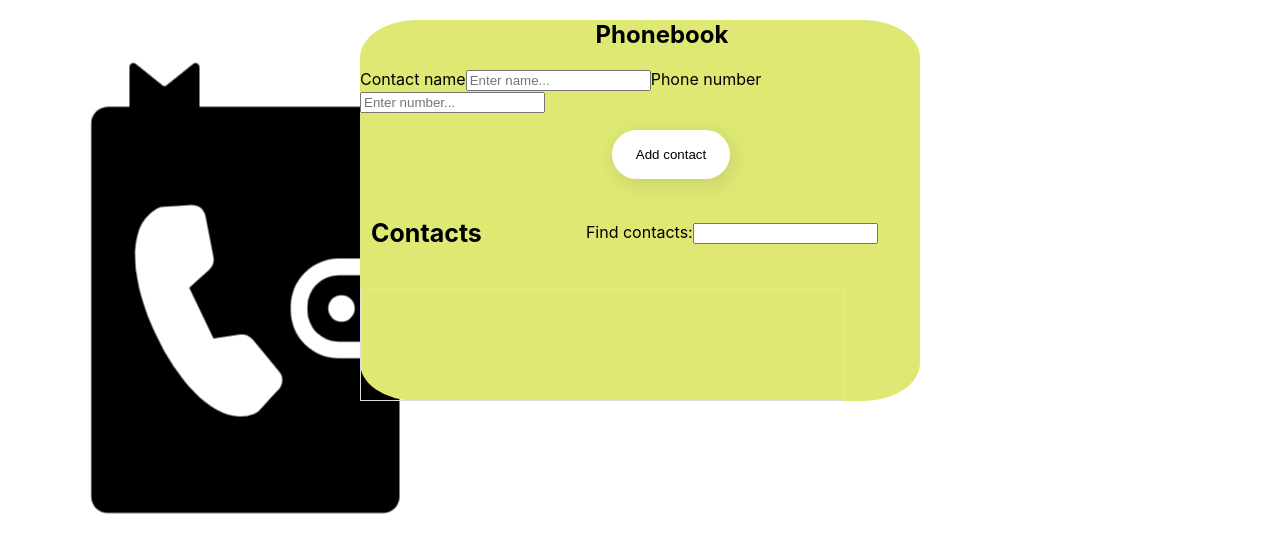
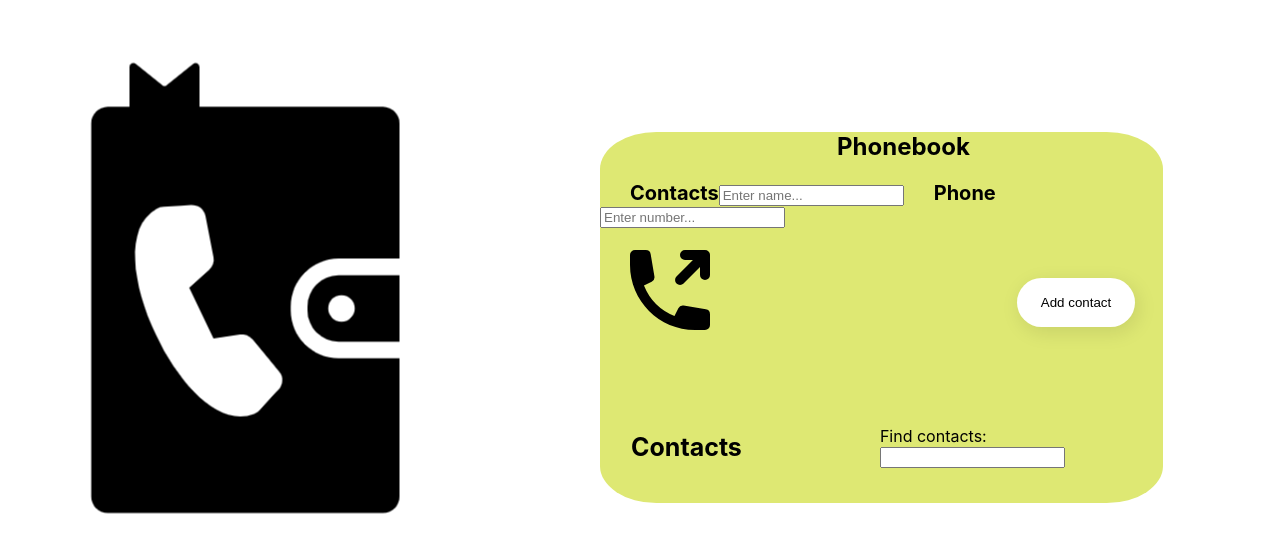
Before and after one commit to Anton240896/Anton240896-goit-react-hw-03-phonebook, a React (Create React App) app: page / in a window 1280 px wide. Shown: the top 552 px of the page. Built offline with nearby package versions, Linux system fonts and the light colour scheme.

Commit message:
add style

```diff
--- a/package.json
+++ b/package.json
@@ -11,6 +11,7 @@
     "nanoid": "^5.0.1",
     "react": "^18.1.0",
     "react-dom": "^18.1.0",
+    "react-icons": "^4.11.0",
     "react-scripts": "5.0.1",
     "styled-components": "^6.0.8",
     "web-vitals": "^2.1.3",
--- a/src/components/App.styled.js
+++ b/src/components/App.styled.js
@@ -1,19 +1,26 @@
 import styled from 'styled-components';
 
 export const Container = styled.section`
-  width: 560px;
+  width: 563px;
+  margin-top: 132px;
   min-height: 100px;
-  margin-left: auto;
+  margin-left: 600px;
   margin-right: auto;
   background-color: #dee873;
   border-radius: 10%;
+
+  svg {
+    position: absolute;
+    top: 240px;
+    left: 620px;
+  }
 `;
 
 export const ContactFilter = styled.div`
   display: flex;
   align-items: center;
-  gap: 104px;
-  margin-left: 11px;
+  gap: 138px;
+  margin-left: 31px;
   margin-top: 80px;
 `;
 
--- a/src/components/Contact/contact.styled.js
+++ b/src/components/Contact/contact.styled.js
@@ -5,6 +5,7 @@ export const ContactContainer = styled.li`
   align-items: flex-end;
   font-weight: bold;
   gap: 40px;
+  margin-bottom: 20px;
 
   button {
     width: 65px;
--- a/src/components/ContactForm/contactForm.jsx
+++ b/src/components/ContactForm/contactForm.jsx
@@ -1,7 +1,8 @@
 import React from 'react';
-import { Button } from './contactForm.styled';
+import { Button, LabelStyled } from './contactForm.styled';
 import { Formik, Form, Field } from 'formik';
 import * as Yup from 'yup';
+import { HiPhoneOutgoing } from 'react-icons/hi';
 
 //solution 1
 
@@ -98,11 +99,12 @@ export const ContactForm = ({ addContact }) => {
       }}
     >
       {() => (
-        <Form className="form">
-          <label htmlFor="name">Contact name</label>
+        <Form>
+          <HiPhoneOutgoing size={100} />
+          <LabelStyled htmlFor="name">Contacts</LabelStyled>
           <Field name="name" type="text" placeholder="Enter name..." />
 
-          <label htmlFor="number">Phone number </label>
+          <LabelStyled htmlFor="number">Phone</LabelStyled>
           <Field name="number" type="text" placeholder="Enter number..." />
 
           <Button className="form__btn" type="submit">
--- a/src/components/ContactForm/contactForm.styled.js
+++ b/src/components/ContactForm/contactForm.styled.js
@@ -11,23 +11,20 @@ export const FormStyled = styled.form`
 `;
 
 export const Button = styled.button`
-  position: absolute;
-  top: 130px;
   min-width: 118px;
   height: 49px;
   background-color: white;
-
+  margin-top: 50px;
+  margin-left: 417px;
   border-radius: 60px;
   border-color: black;
   border: none;
   cursor: pointer;
   box-shadow: 3px 5px 20px rgba(0, 5, 0, 0.1);
-  right: 550px;
 `;
 
 export const LabelStyled = styled.label`
-  display: flex;
-  align-items: 20px;
+  padding-left: 30px;
   margin-bottom: 12px;
   font-size: 20px;
   font-weight: bold;
@@ -36,5 +33,6 @@ export const LabelStyled = styled.label`
     display: block;
     width: 167px;
     margin-left: 5px;
+    border-radius: 10%;
   }
 `;
--- a/src/components/ContactList/contactList.styled.js
+++ b/src/components/ContactList/contactList.styled.js
@@ -3,9 +3,4 @@ import styled from 'styled-components';
 export const ContactListStyled = styled.ul`
   display: flex;
   flex-direction: column;
-  width: 450px;
-  min-height: 78px;
-  padding: 16px;
-
-  border: 1px solid #dedede;
 `;
```
Also changed, not shown: 1 other file (tests, documents, lock files or other folders).
